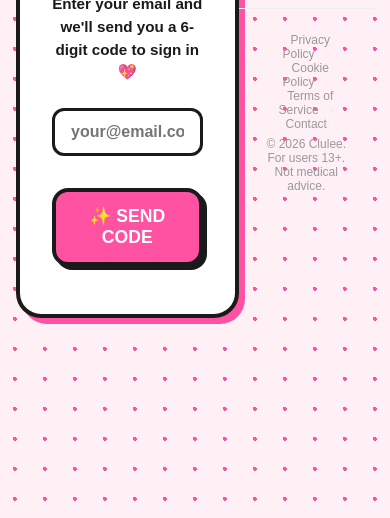
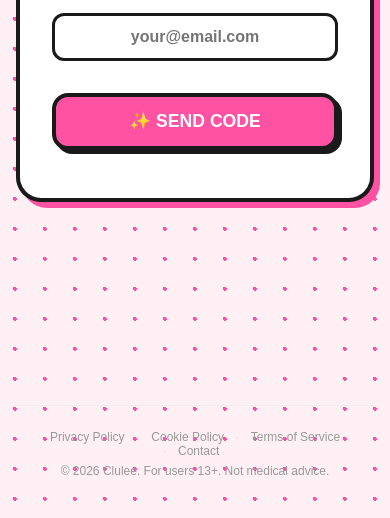
Before and after one commit to mkadhimkc-dotcom/code, a website built with Vite: page signin.html in a window 390 px wide. Shown: the part 326-844 px from the top of the page. Built offline with nearby package versions, Linux system fonts and the light colour scheme.

Commit message:
fix: footer below signin box on mobile and desktop

```diff
--- a/signin.html
+++ b/signin.html
@@ -14,6 +14,7 @@
             background-size: 30px 30px;
             min-height: 100vh;
             display: flex;
+            flex-direction: column;
             align-items: center;
             justify-content: center;
             padding: 1rem;
@@ -28,6 +29,7 @@
             width: 100%;
             max-width: 400px;
             text-align: center;
+            margin: auto 0;
         }
 
         .signin-title {
```
